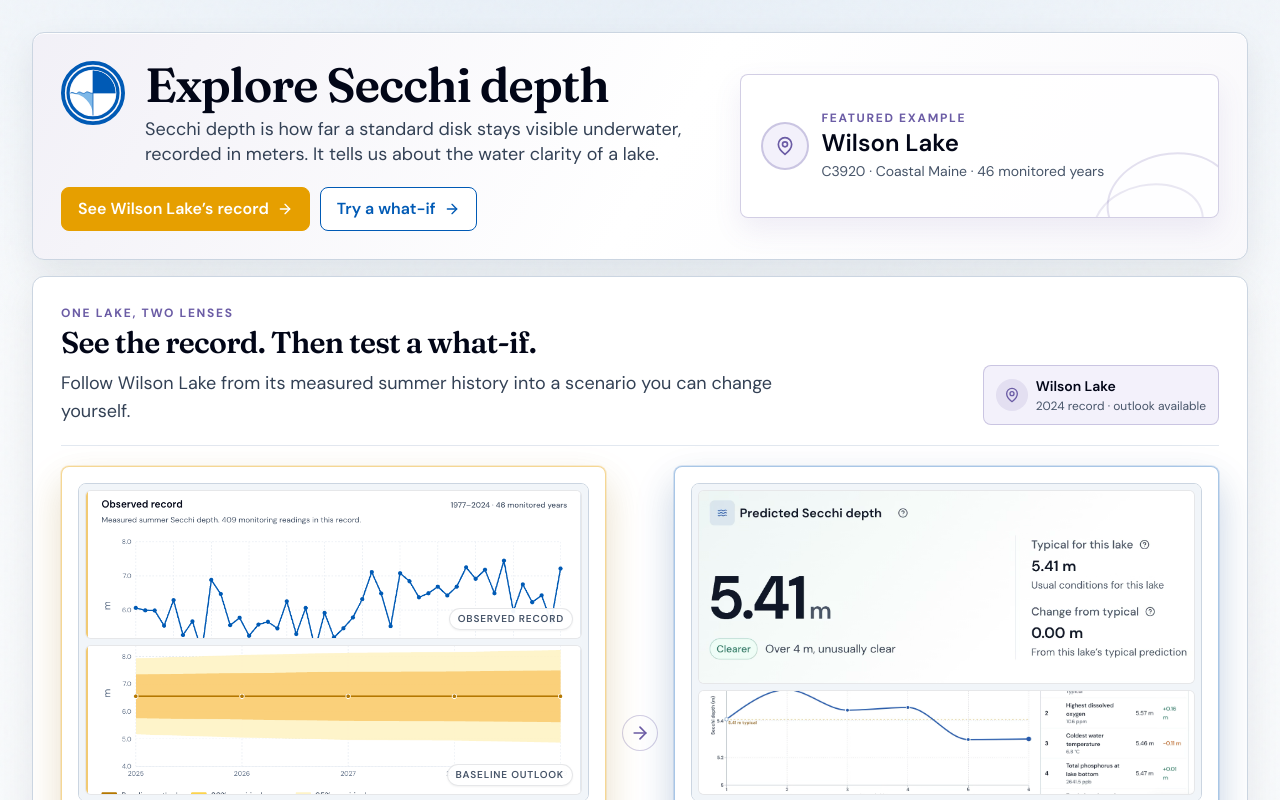
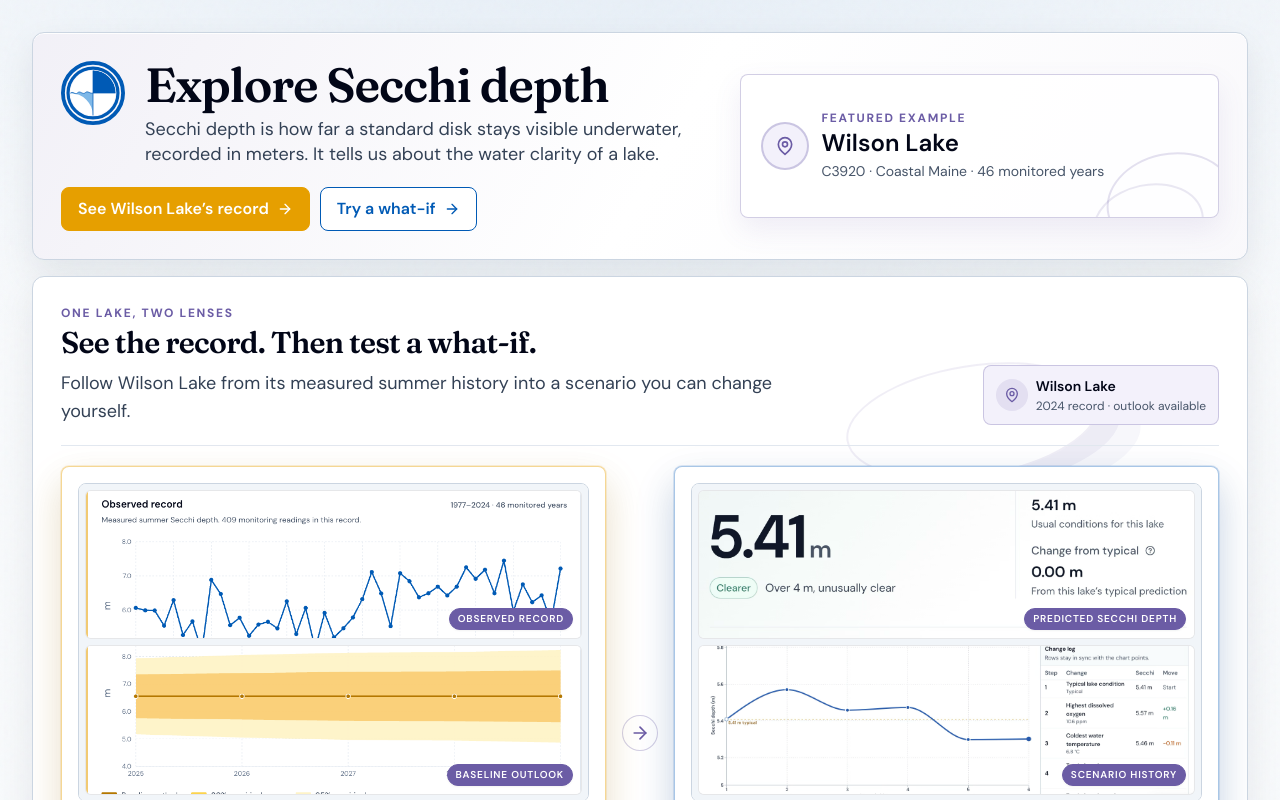
Before and after one commit to Muneeb-ii/maine-lakes-secchi-modeling, a React (Vite) app in the folder dashboard/app/frontend/: page / in a window 1280 px wide. Shown: the top 800 px of the page. Built offline with nearby package versions, Linux system fonts and the light colour scheme; no server answers.

Commit message:
Refine landing playground preview crop and tags

```diff
--- a/dashboard/app/frontend/src/components/layout/LandingPage.jsx
+++ b/dashboard/app/frontend/src/components/layout/LandingPage.jsx
@@ -60,6 +60,9 @@ function SnapshotStep({
         "--workspace-border": "rgba(230, 159, 0, 0.42)",
         "--workspace-glow": "0 0 0 1px rgba(230, 159, 0, 0.14), 0 18px 42px rgba(230, 159, 0, 0.16)",
         "--workspace-glow-hover": "0 0 0 2px rgba(230, 159, 0, 0.24), 0 20px 48px rgba(230, 159, 0, 0.23)",
+        "--workspace-tag-bg": "var(--dashboard-accent)",
+        "--workspace-tag-text": "#ffffff",
+        "--workspace-tag-border": "var(--dashboard-accent)",
       }
     : {
         "--workspace-accent": "var(--accent)",
@@ -67,6 +70,9 @@ function SnapshotStep({
         "--workspace-border": "rgba(0, 90, 181, 0.34)",
         "--workspace-glow": "0 0 0 1px rgba(0, 90, 181, 0.13), 0 18px 42px rgba(0, 90, 181, 0.16)",
         "--workspace-glow-hover": "0 0 0 2px rgba(0, 90, 181, 0.22), 0 20px 48px rgba(0, 90, 181, 0.23)",
+        "--workspace-tag-bg": "var(--dashboard-accent)",
+        "--workspace-tag-text": "#ffffff",
+        "--workspace-tag-border": "var(--dashboard-accent)",
       };
 
   return (
@@ -201,9 +207,11 @@ export function LandingPage() {
                   preview={(
                     <div className="landing-playground-preview" aria-label="Wilson Lake Playground showing predicted Secchi depth and scenario changes">
                       <div className="landing-playground-preview-panel">
+                        <span>Predicted Secchi depth</span>
                         <img src="/landing/wilson-playground-prediction-strip.png" alt="" loading="lazy" />
                       </div>
                       <div className="landing-playground-preview-panel">
+                        <span>Scenario history</span>
                         <img src="/landing/wilson-playground-changes-strip.png" alt="" loading="lazy" />
                       </div>
                     </div>
--- a/dashboard/app/frontend/src/index.css
+++ b/dashboard/app/frontend/src/index.css
@@ -202,8 +202,46 @@
   }
 
   .landing-story-panel {
+    position: relative;
+    isolation: isolate;
     overflow: hidden;
     box-shadow: var(--shadow-soft), 0 1px 0 rgba(255, 255, 255, 0.9) inset;
+  }
+
+  .landing-story-panel::before,
+  .landing-story-panel::after {
+    content: "";
+    position: absolute;
+    pointer-events: none;
+    z-index: 0;
+  }
+
+  .landing-story-panel::before {
+    top: 5.5rem;
+    right: 12%;
+    width: 16rem;
+    height: 7rem;
+    border: 2px solid rgba(107, 92, 165, 0.1);
+    border-radius: 50%;
+    transform: rotate(-9deg);
+    box-shadow:
+      1.25rem 0.9rem 0 -0.1rem rgba(107, 92, 165, 0.07),
+      2.5rem 1.8rem 0 -0.2rem rgba(107, 92, 165, 0.05);
+  }
+
+  .landing-story-panel::after {
+    bottom: -2.75rem;
+    left: -2.25rem;
+    width: 12rem;
+    height: 5.5rem;
+    border: 2px solid rgba(107, 92, 165, 0.08);
+    border-radius: 50%;
+    transform: rotate(14deg);
+  }
+
+  .landing-story-panel > * {
+    position: relative;
+    z-index: 1;
   }
 
   .landing-story-intro {
@@ -273,7 +311,6 @@
 
   .landing-playground-preview {
     @apply grid h-full grid-rows-2 gap-1.5 bg-slate-100 p-1.5;
-    grid-template-rows: minmax(0, 1.3fr) minmax(0, 0.7fr);
   }
 
   .landing-trends-preview-panel,
@@ -284,8 +321,10 @@
 
   .landing-trends-preview-panel > span,
   .landing-playground-preview-panel > span {
-    @apply absolute bottom-2 right-2 z-10 rounded-full border bg-white/95 px-2 py-0.5 text-[10px] font-semibold uppercase tracking-[0.08em] text-slate-600 shadow-sm;
-    border-color: rgba(15, 23, 42, 0.1);
+    @apply absolute bottom-2 right-2 z-10 rounded-full border px-2 py-0.5 text-[10px] font-semibold uppercase tracking-[0.08em] shadow-sm;
+    background: var(--workspace-tag-bg);
+    border-color: var(--workspace-tag-border);
+    color: var(--workspace-tag-text);
   }
 
   .landing-trends-preview-panel > img,
@@ -297,6 +336,7 @@
     object-position: center bottom;
   }
 
+  .landing-playground-preview-panel:first-child > img,
   .landing-playground-preview-panel:last-child > img {
     object-position: center bottom;
   }
```
